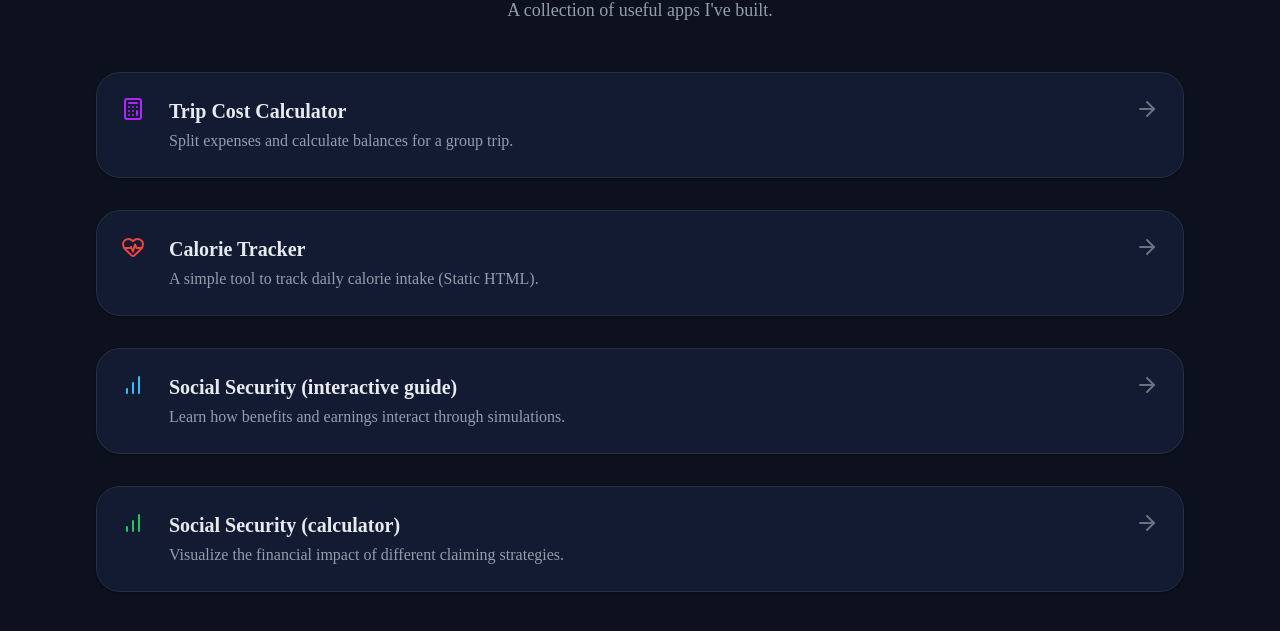
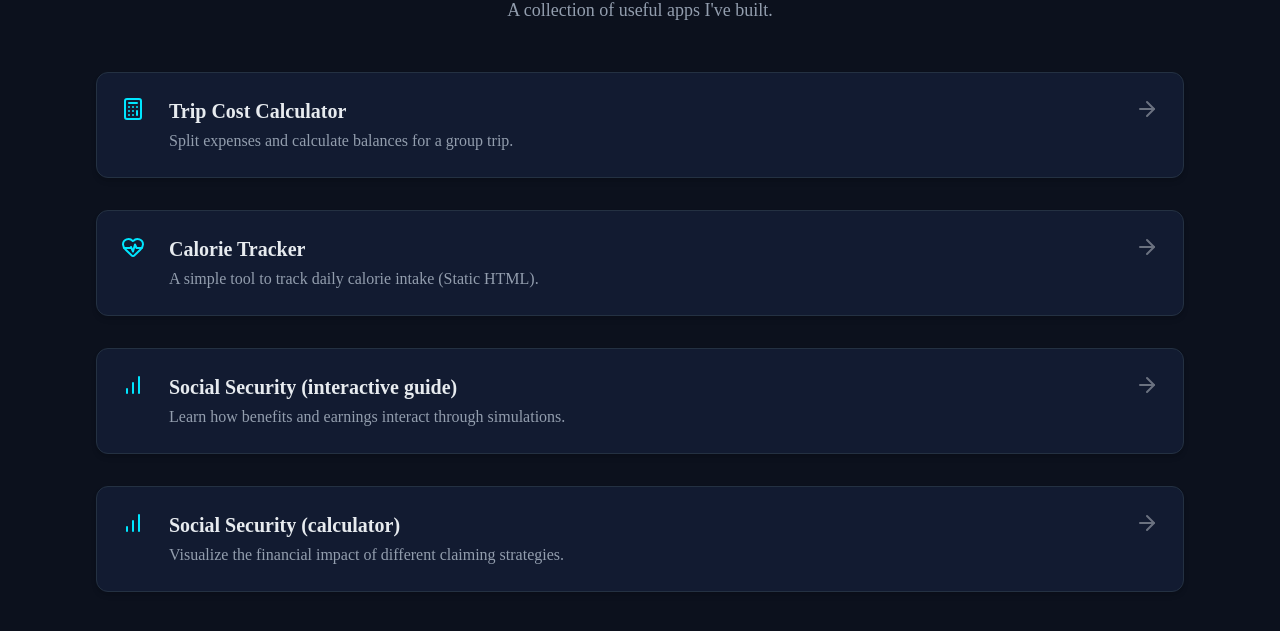
Before and after one commit to ferynd/Website, a Next.js app: page /tools in a window 1280 px wide. Shown: the part 217-848 px from the top of the page. Built offline with nearby package versions, Linux system fonts and the light colour scheme.

Commit message:
style: unify card styling

```diff
--- a/app/games/page.tsx
+++ b/app/games/page.tsx
@@ -5,20 +5,22 @@ import Nav from '@/components/Nav';
 import { ArrowRight, Drama, Swords } from 'lucide-react';
 
 /* ------------------------------------------------------------ */
-/* CONFIGURATION: list of available games                       */
+/* CONFIGURATION: icon size and list of available games          */
 /* ------------------------------------------------------------ */
+const cardIconSize = 24;
+
 const gameList = [
   {
     name: 'Noir Detective Idea',
     description: 'An interactive detective story concept (Static HTML).',
     href: '/games/noir_detective_idea/index.html',
-    icon: <Drama size={24} className="text-purple" />,
+    icon: <Drama size={cardIconSize} className="text-accent" />,
   },
   {
     name: 'Emeril: A World Divided',
     description: 'An interactive lore page for a world of lost magic and warring factions.',
     href: '/games/Emeril_A_World_Divided/index.html',
-    icon: <Swords size={24} className="text-accent" />,
+    icon: <Swords size={cardIconSize} className="text-accent" />,
   },
 ];
 
@@ -37,10 +39,10 @@ export default function GamesPage() {
             <Link
               href={game.href}
               key={game.name}
-              className="group block rounded-xl3 border border-border bg-surface-1 p-6 shadow-1 transition duration-200 ease-linear hover:shadow-2 hover:shadow-glow focus-ring"
+              className="group block rounded-xl border border-border bg-surface-1 p-6 shadow-md transition-shadow transition-transform duration-200 hover:shadow-xl hover:scale-[1.02] focus-ring"
             >
               <div className="flex items-start">
-                <div className="mr-6 flex-shrink-0">{game.icon}</div>
+                <div className="mr-6 flex-shrink-0 text-accent">{game.icon}</div>
                 <div>
                   <h2 className="text-xl font-semibold">{game.name}</h2>
                   <p className="mt-1 text-text-2">{game.description}</p>
--- a/app/tools/page.tsx
+++ b/app/tools/page.tsx
@@ -5,32 +5,34 @@ import Nav from '@/components/Nav';
 import { ArrowRight, Calculator, HeartPulse, BarChart } from 'lucide-react';
 
 /* ------------------------------------------------------------ */
-/* CONFIGURATION: list of available tools                       */
+/* CONFIGURATION: icon size and list of available tools          */
 /* ------------------------------------------------------------ */
+const cardIconSize = 24;
+
 const toolList = [
   {
     name: 'Trip Cost Calculator',
     description: 'Split expenses and calculate balances for a group trip.',
     href: '/tools/trip-cost',
-    icon: <Calculator size={24} className="text-purple" />,
+    icon: <Calculator size={cardIconSize} className="text-accent" />,
   },
   {
     name: 'Calorie Tracker',
     description: 'A simple tool to track daily calorie intake (Static HTML).',
     href: '/tools/CalorieTracker/index.html',
-    icon: <HeartPulse size={24} className="text-error" />,
+    icon: <HeartPulse size={cardIconSize} className="text-accent" />,
   },
   {
     name: 'Social Security (interactive guide)',
     description: 'Learn how benefits and earnings interact through simulations.',
     href: '/tools/social-security/index.html',
-    icon: <BarChart size={24} className="text-info" />,
+    icon: <BarChart size={cardIconSize} className="text-accent" />,
   },
   {
     name: 'Social Security (calculator)',
     description: 'Visualize the financial impact of different claiming strategies.',
     href: '/tools/social-security-calculator/index.html',
-    icon: <BarChart size={24} className="text-success" />,
+    icon: <BarChart size={cardIconSize} className="text-accent" />,
   },
 ];
 
@@ -49,10 +51,10 @@ export default function ToolsPage() {
             <Link
               href={tool.href}
               key={tool.name}
-              className="group block rounded-xl3 border border-border bg-surface-1 p-6 shadow-1 transition duration-200 ease-linear hover:shadow-2 hover:shadow-glow focus-ring"
+              className="group block rounded-xl border border-border bg-surface-1 p-6 shadow-md transition-shadow transition-transform duration-200 hover:shadow-xl hover:scale-[1.02] focus-ring"
             >
               <div className="flex items-start">
-                <div className="mr-6 flex-shrink-0">{tool.icon}</div>
+                <div className="mr-6 flex-shrink-0 text-accent">{tool.icon}</div>
                 <div>
                   <h2 className="text-xl font-semibold">{tool.name}</h2>
                   <p className="mt-1 text-text-2">{tool.description}</p>
--- a/app/trips/page.tsx
+++ b/app/trips/page.tsx
@@ -5,14 +5,16 @@ import Nav from '@/components/Nav';
 import { ArrowRight, Map } from 'lucide-react';
 
 /* ------------------------------------------------------------ */
-/* CONFIGURATION: list of trips                                 */
+/* CONFIGURATION: icon size and list of trips                    */
 /* ------------------------------------------------------------ */
+const cardIconSize = 24;
+
 const tripList = [
   {
     name: 'Chicago Trip Itinerary',
     description: 'An itinerary for a trip to Chicago (Static HTML).',
     href: '/trips/ChicagoTripItinerary/index.html',
-    icon: <Map size={24} className="text-accent" />,
+    icon: <Map size={cardIconSize} className="text-accent" />,
   },
 ];
 
@@ -31,10 +33,10 @@ export default function TripsPage() {
             <Link
               href={trip.href}
               key={trip.name}
-              className="group block rounded-xl3 border border-border bg-surface-1 p-6 shadow-1 transition duration-200 ease-linear hover:shadow-2 hover:shadow-glow focus-ring"
+              className="group block rounded-xl border border-border bg-surface-1 p-6 shadow-md transition-shadow transition-transform duration-200 hover:shadow-xl hover:scale-[1.02] focus-ring"
             >
               <div className="flex items-start">
-                <div className="mr-6 flex-shrink-0">{trip.icon}</div>
+                <div className="mr-6 flex-shrink-0 text-accent">{trip.icon}</div>
                 <div>
                   <h2 className="text-xl font-semibold">{trip.name}</h2>
                   <p className="mt-1 text-text-2">{trip.description}</p>
```
